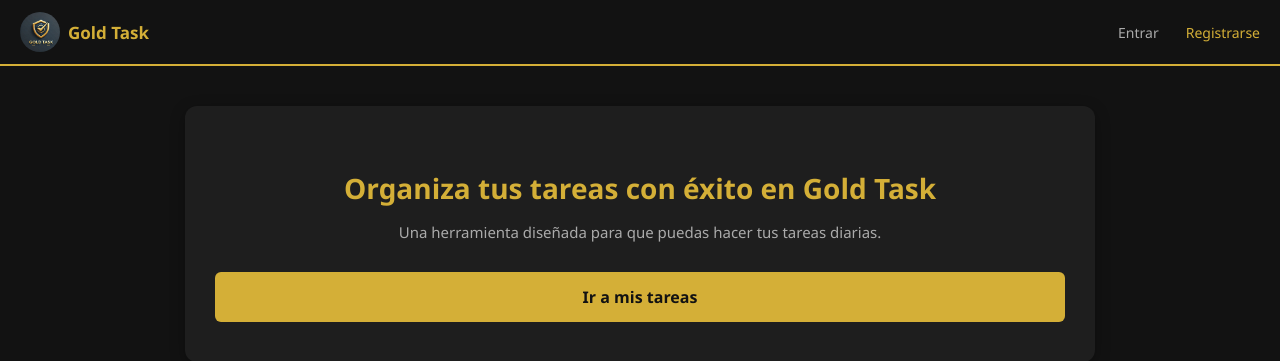
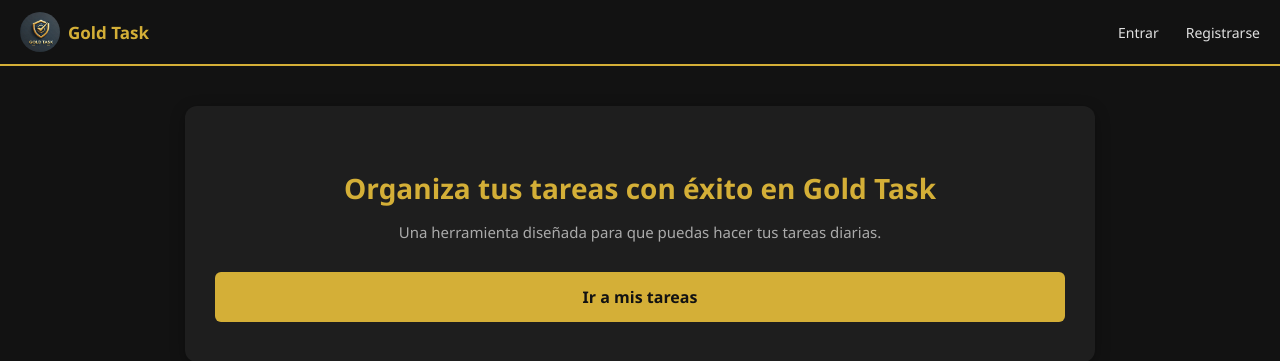
Before and after one commit to JohanFF/gold_task_flask, a Flask app: page / in a window 1280 px wide. Shown: the top 361 px of the page. Run offline with Flask 3, Linux system fonts and the light colour scheme.

Commit message:
Unificar color y estilo de los enlaces del header

```diff
--- a/static/css/style.css
+++ b/static/css/style.css
@@ -60,11 +60,11 @@
 }
 
 .nav-links a {
-    text-decoration: none;
-    font-size: 14px;
-    font-family: 'Segoe UI', Tahoma, Geneva, Verdana, sans-serif;
-    font-weight: 500; /* 👈 Le da un grosor más estilizado y legible */
-    color: #e0e0e0;   /* 👈 Asegura que tengan el color de texto claro general */
+    text-decoration: none !important;
+    font-size: 14px !important;
+    font-family: 'Segoe UI', Tahoma, Geneva, Verdana, sans-serif !important;
+    font-weight: 500 !important;
+    color: #e0e0e0 !important; /* Color unificado claro para ambos */
     transition: color 0.3s ease;
 }
 .nav-links a:hover {
```
